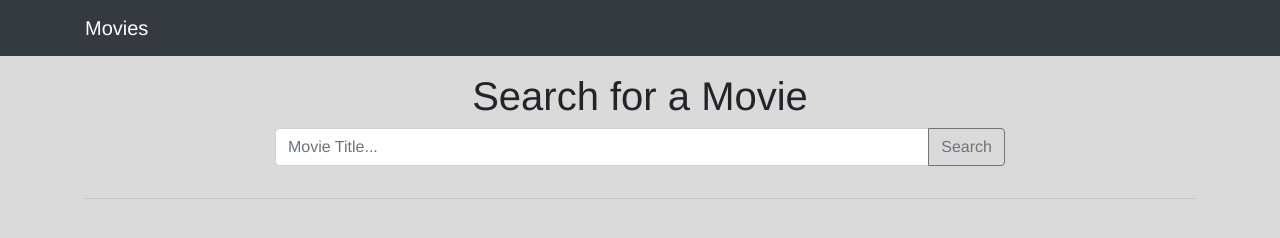
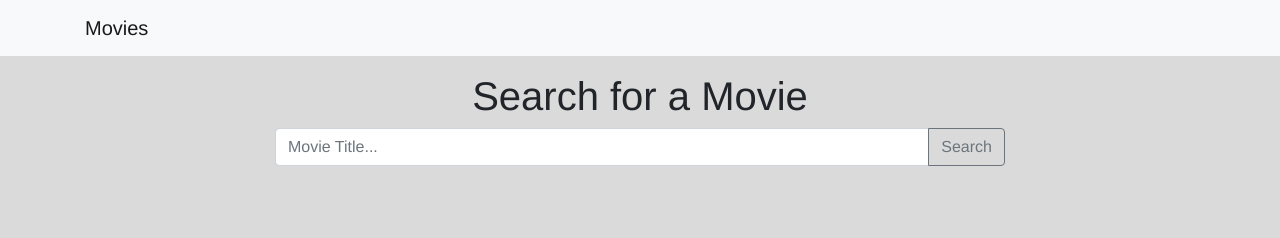
Before and after one commit to Gazka/movie-api, a plain HTML site: page index.html in a window 1280 px wide. Drawn offline with nearby package versions, Linux system fonts and the light colour scheme.

Commit message:
Update index.html

```diff
--- a/index.html
+++ b/index.html
@@ -21,7 +21,7 @@
 </head>
 
 <body>
-  <nav class="navbar navbar-expand-lg navbar-dark bg-dark">
+  <nav class="navbar navbar-expand-lg navbar-light bg-light">
     <div class="container">
       <span class="navbar-brand mb-0 h1">
         Movies
@@ -43,7 +43,7 @@
       </div>
     </div>
 
-    <hr>
+
 
     <div class="row" id="movie-list">
 
```
